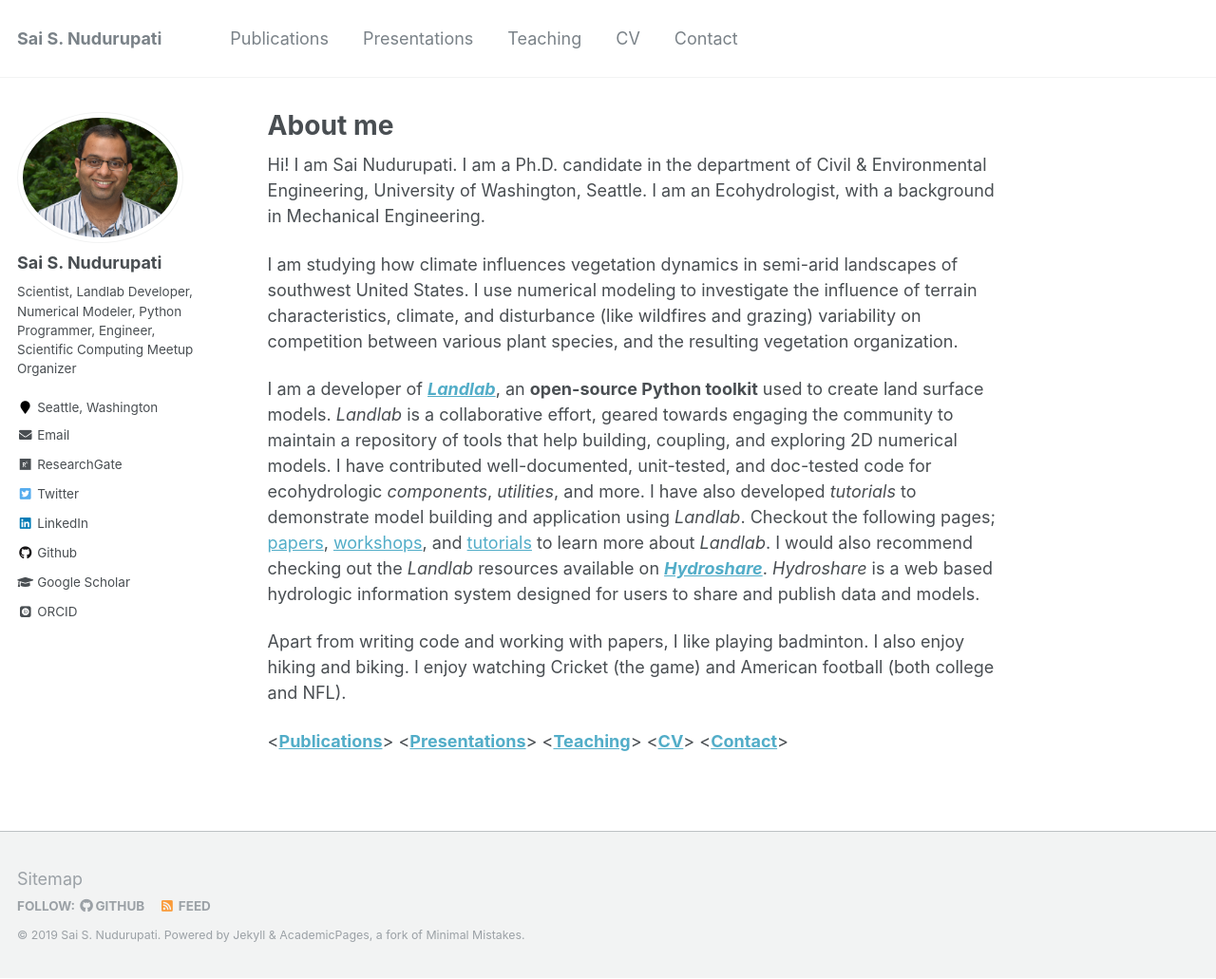
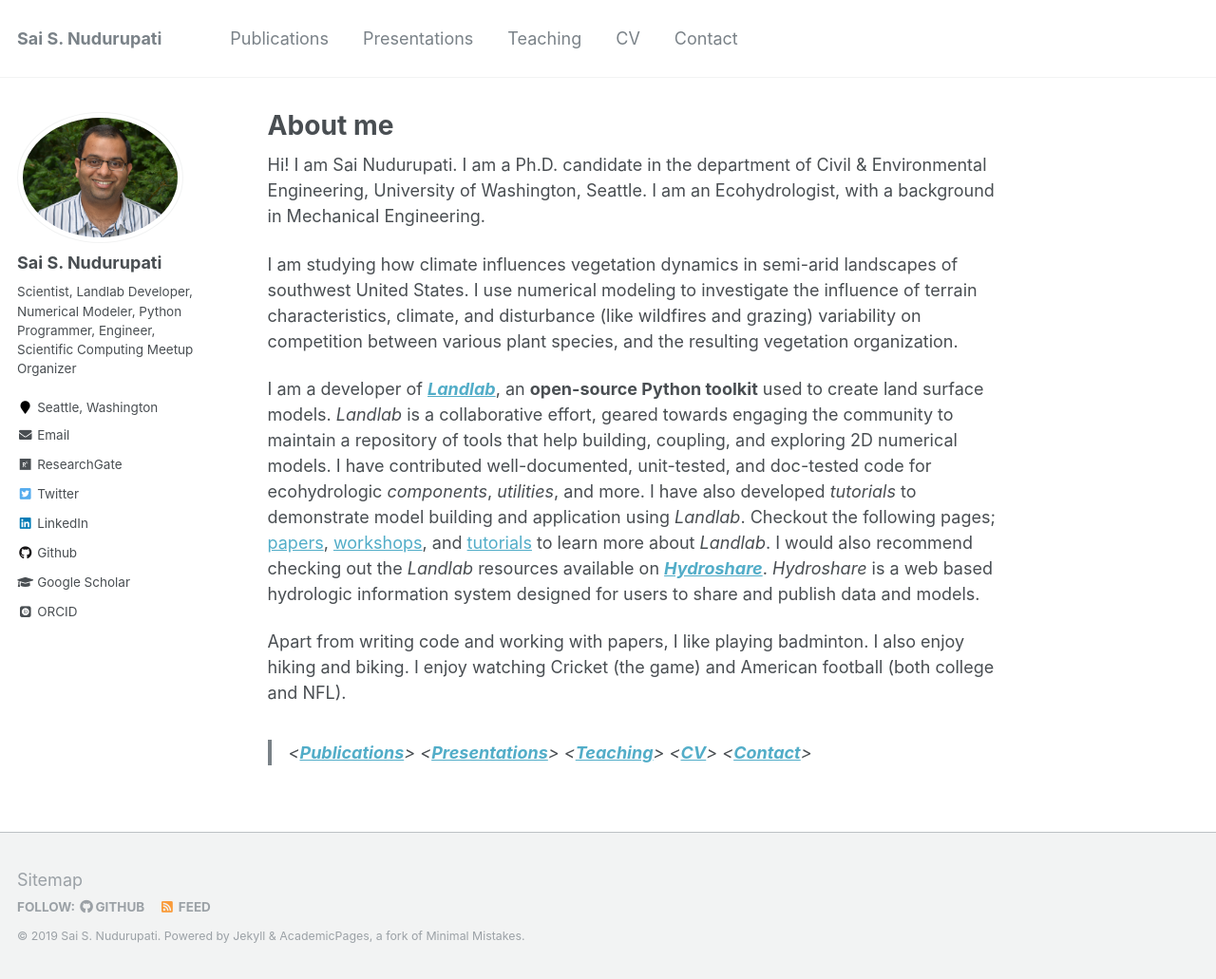
Before and after one commit to saisiddu/saisiddu.github.io, a Jekyll site: the page built from _pages/about.md, in a window 1280 px wide and 1031 px high. Shown: the whole window at 95% size. Built offline with Jekyll 4.4.1, drawn with Linux system fonts in a browser that asks for light colours; some web fonts are replaced.

Commit message:
Update about.md
experimenting with few things.

```diff
--- a/_pages/about.md
+++ b/_pages/about.md
@@ -41,4 +41,4 @@ I also enjoy hiking and biking.
 I enjoy watching Cricket (the game) and
 American football (both college and NFL).
 
-<**[Publications](https://saisiddu.github.io/publications/)**>   <**[Presentations](https://saisiddu.github.io/talks/)**>   <**[Teaching](https://saisiddu.github.io/teaching/)**>   <**[CV](https://saisiddu.github.io/cv/)**>   <**[Contact](https://saisiddu.github.io/contact/)**>
+><**[Publications](https://saisiddu.github.io/publications/)**>   <**[Presentations](https://saisiddu.github.io/talks/)**>   <**[Teaching](https://saisiddu.github.io/teaching/)**>   <**[CV](https://saisiddu.github.io/cv/)**>   <**[Contact](https://saisiddu.github.io/contact/)**>
```
